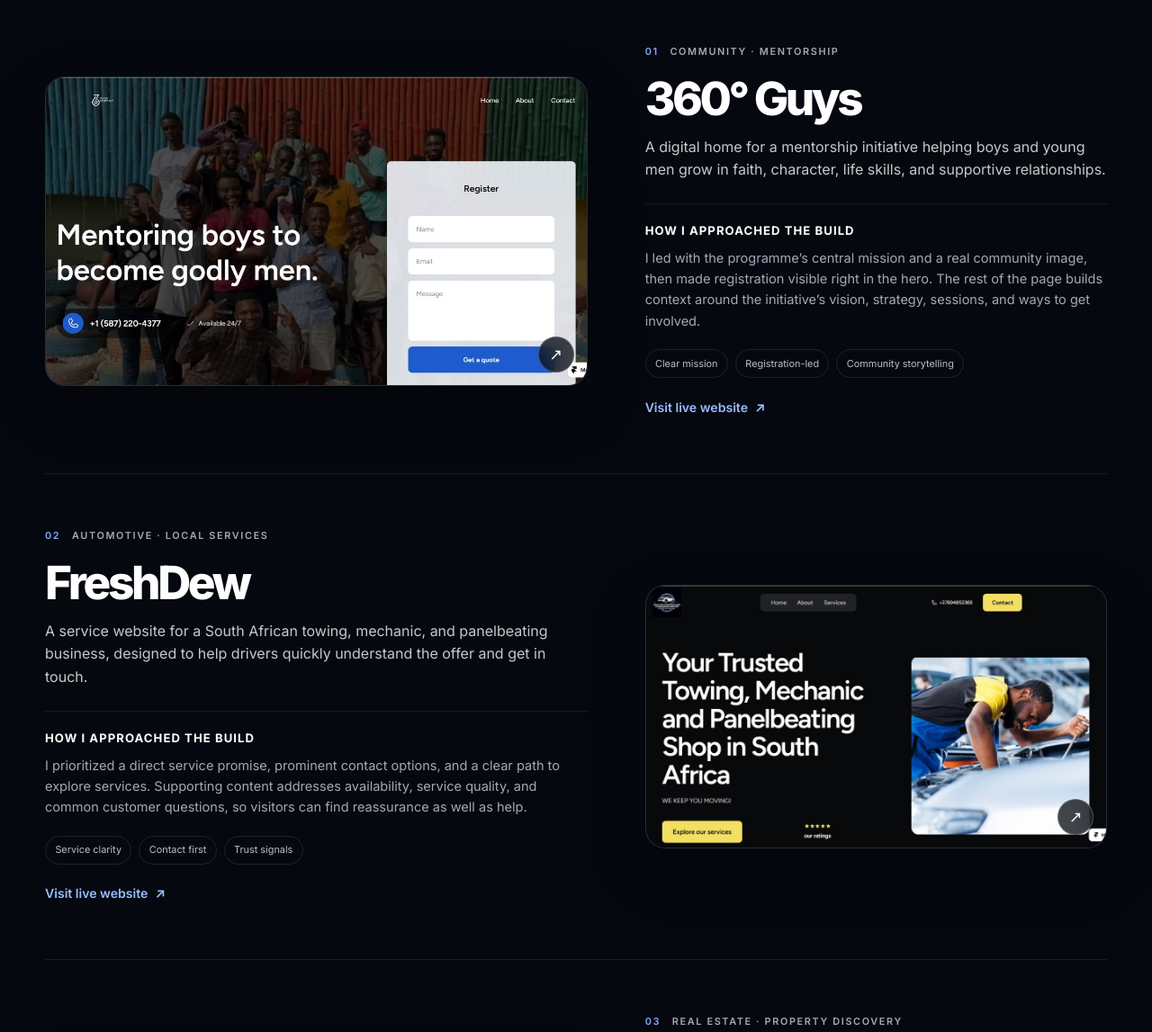
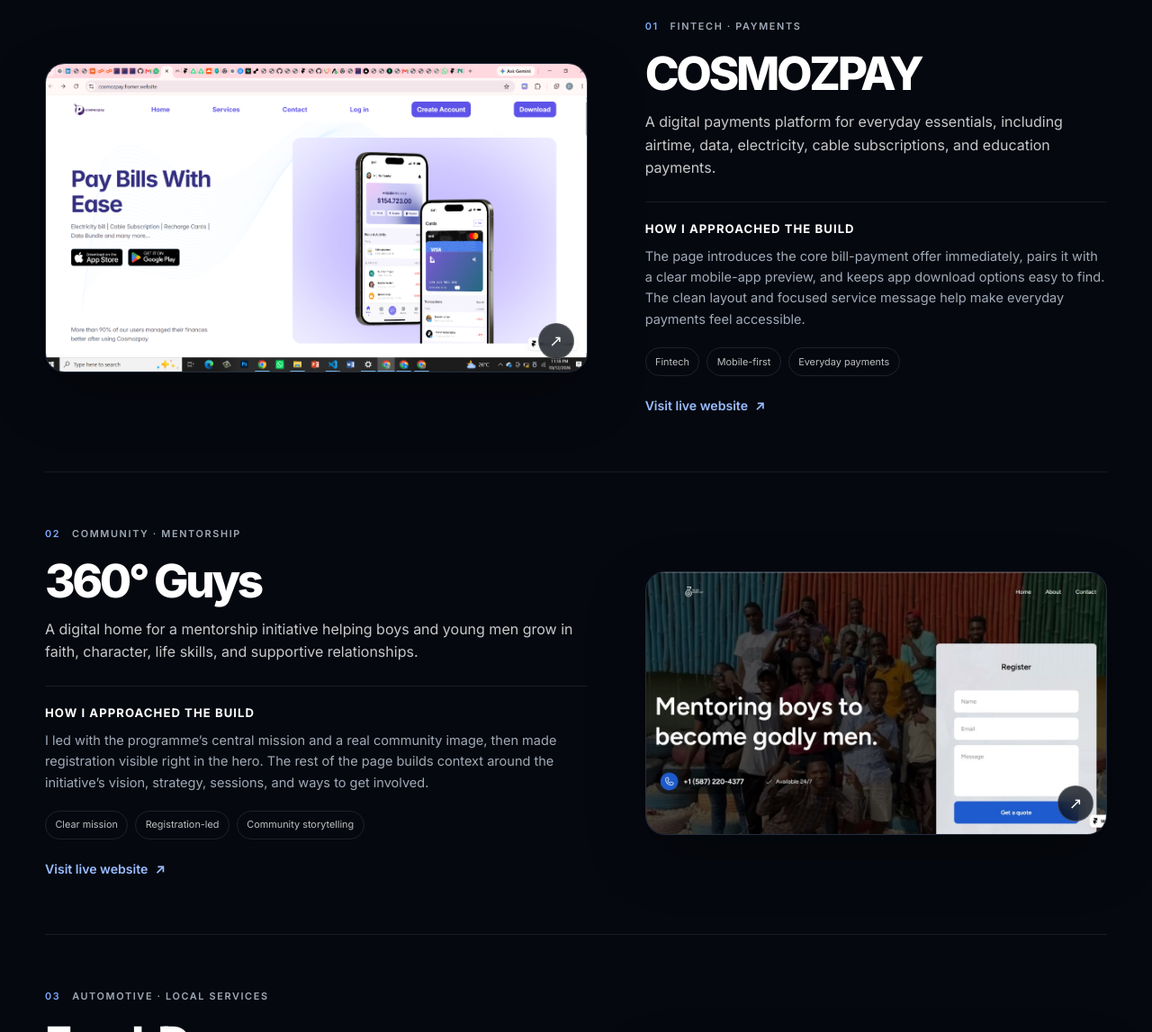
Before and after one commit to Isreal5161/Theophilus-portfolio, a plain HTML site: page website-projects.html in a window 1280 px wide. Shown: the part 740-1887 px from the top of the page at 90% size. Drawn offline with Linux system fonts and the light colour scheme.

Commit message:
added cosmozpay website project

```diff
--- a/website-projects.html
+++ b/website-projects.html
@@ -5,7 +5,7 @@
     <meta name="viewport" content="width=device-width, initial-scale=1.0" />
     <meta
       name="description"
-      content="Selected website design and build projects by Theophilus: 360° Guys, FreshDew, and CribzConnect."
+      content="Selected website design and build projects by Theophilus: COSMOZPAY, 360° Guys, FreshDew, and CribzConnect."
     />
     <title>Website Projects | Theophilus</title>
     <link rel="preconnect" href="https://fonts.googleapis.com" />
@@ -46,7 +46,7 @@
           <p class="eyebrow">Website Design &amp; Build</p>
           <h1>Web experiences built around the people they serve.</h1>
           <p>
-            A selection of websites I’ve designed and built for different goals — from a mentorship community to urgent auto services and a premium property experience.
+            A selection of websites I’ve designed and built for different goals — from fintech and mentorship to urgent auto services and property discovery.
           </p>
           <a class="text-link" href="#projects">Explore the projects <span aria-hidden="true">↓</span></a>
         </div>
@@ -55,12 +55,38 @@
       <section id="projects" class="website-project-list section">
         <div class="container">
           <article class="website-project-card reveal">
-            <a class="website-project-image" href="https://360degree.framer.website/" target="_blank" rel="noopener noreferrer" aria-label="Visit the 360° Guys website">
+            <a class="website-project-image" href="https://cosmozpay.framer.website/" target="_blank" rel="noopener noreferrer" aria-label="Visit the COSMOZPAY website">
+              <img src="website-project-thumbnails/cosmozpay.png" alt="COSMOZPAY website homepage showing its bill payment platform and mobile app" />
+              <span class="image-external-mark" aria-hidden="true">↗</span>
+            </a>
+            <div class="website-project-copy">
+              <div class="website-project-kicker"><span>01</span><span>Fintech · Payments</span></div>
+              <h2>COSMOZPAY</h2>
+              <p class="website-project-summary">
+                A digital payments platform for everyday essentials, including airtime, data, electricity, cable subscriptions, and education payments.
+              </p>
+              <div class="website-project-detail">
+                <h3>How I approached the build</h3>
+                <p>
+                  The page introduces the core bill-payment offer immediately, pairs it with a clear mobile-app preview, and keeps app download options easy to find. The clean layout and focused service message help make everyday payments feel accessible.
+                </p>
+              </div>
+              <div class="website-project-tags" aria-label="Project focus">
+                <span>Fintech</span>
+                <span>Mobile-first</span>
+                <span>Everyday payments</span>
+              </div>
+              <a class="project-live-link" href="https://cosmozpay.framer.website/" target="_blank" rel="noopener noreferrer">Visit live website <span aria-hidden="true">↗</span></a>
+            </div>
+          </article>
+
+          <article class="website-project-card website-project-card-reverse reveal">
+            <a class="website-project-image" href="https://360degree-com.vercel.app/" target="_blank" rel="noopener noreferrer" aria-label="Visit the 360° Guys website">
               <img src="website-project-thumbnails/360degree.jpg" alt="360° Guys homepage, promoting its mentorship community and registration" />
               <span class="image-external-mark" aria-hidden="true">↗</span>
             </a>
             <div class="website-project-copy">
-              <div class="website-project-kicker"><span>01</span><span>Community · Mentorship</span></div>
+              <div class="website-project-kicker"><span>02</span><span>Community · Mentorship</span></div>
               <h2>360° Guys</h2>
               <p class="website-project-summary">
                 A digital home for a mentorship initiative helping boys and young men grow in faith, character, life skills, and supportive relationships.
@@ -86,7 +112,7 @@
               <span class="image-external-mark" aria-hidden="true">↗</span>
             </a>
             <div class="website-project-copy">
-              <div class="website-project-kicker"><span>02</span><span>Automotive · Local Services</span></div>
+              <div class="website-project-kicker"><span>03</span><span>Automotive · Local Services</span></div>
               <h2>FreshDew</h2>
               <p class="website-project-summary">
                 A service website for a South African towing, mechanic, and panelbeating business, designed to help drivers quickly understand the offer and get in touch.
@@ -112,7 +138,7 @@
               <span class="image-external-mark" aria-hidden="true">↗</span>
             </a>
             <div class="website-project-copy">
-              <div class="website-project-kicker"><span>03</span><span>Real Estate · Property Discovery</span></div>
+              <div class="website-project-kicker"><span>04</span><span>Real Estate · Property Discovery</span></div>
               <h2>CribzConnect</h2>
               <p class="website-project-summary">
                 A real-estate experience connecting property owners with prospective buyers and renters through a polished, discovery-focused website.
```
Also changed, not shown: website-project-thumbnails/cosmozpay.png (added).
